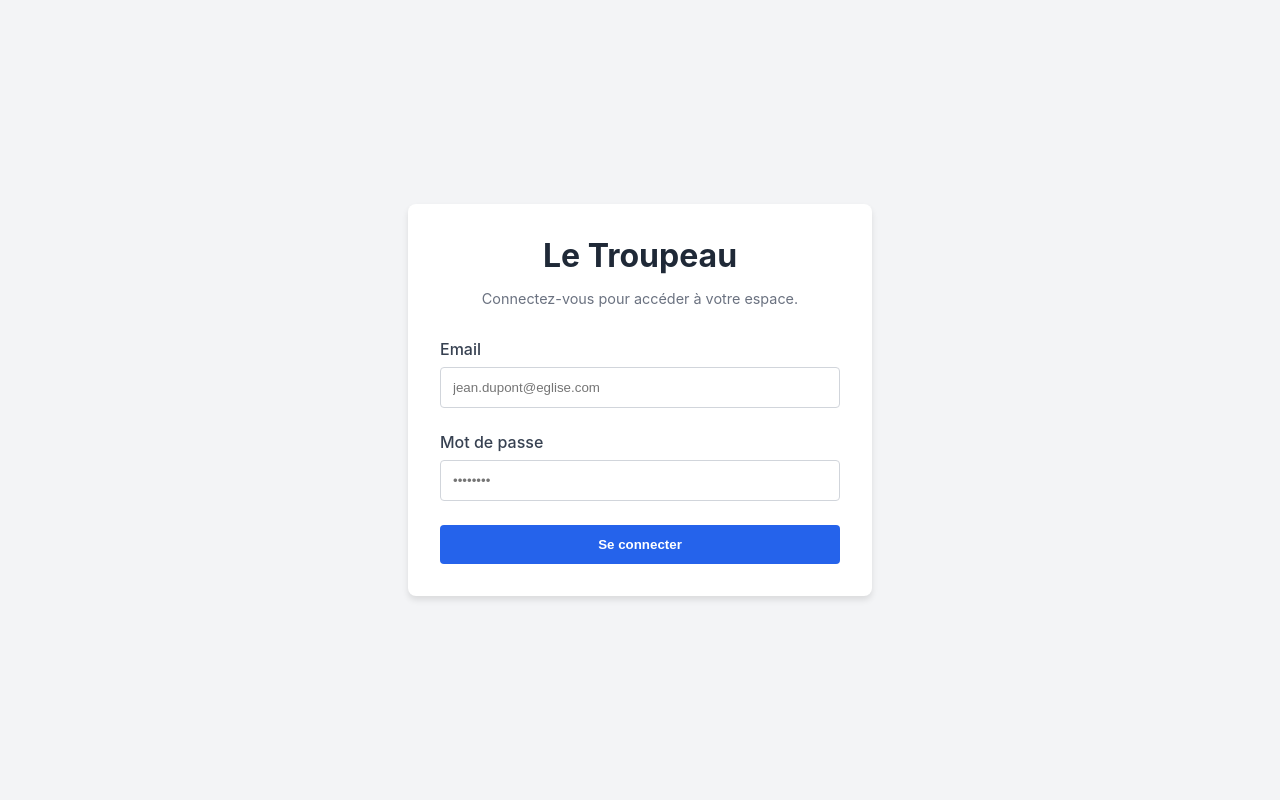
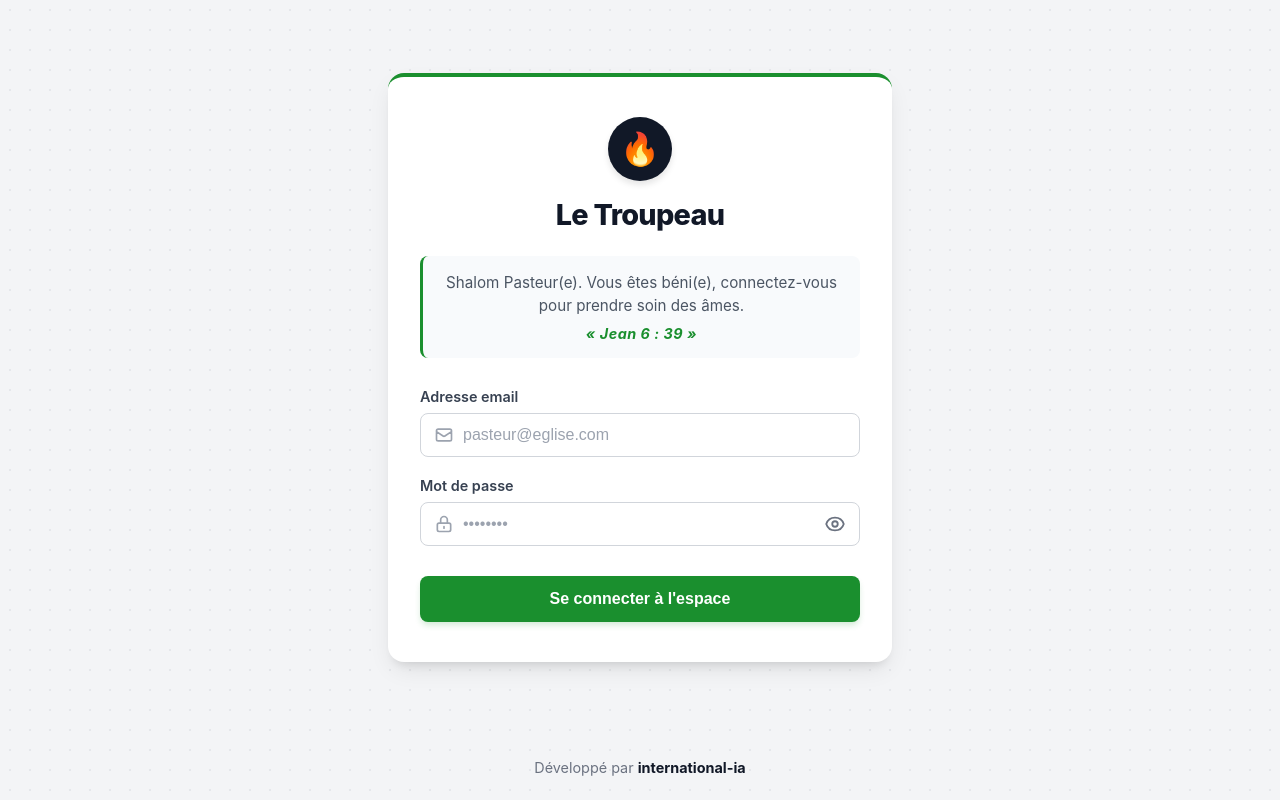
Before and after one commit to Carlossongo93/Suivi_des_ames, a Vue app in the folder frontend-vue/: page /login in a window 1280 px wide. Built offline with nearby package versions, Linux system fonts and the light colour scheme.

Commit message:
Mise à jour de la page de connexion

```diff
--- a/frontend-vue/src/views/Login.vue
+++ b/frontend-vue/src/views/Login.vue
@@ -1,45 +1,98 @@
 <template>
+  <div class="login-layout">
     <div class="login-container">
+
+      <!-- Carte de connexion -->
       <div class="login-card">
-      <div class="header">
+
+        <!-- En-tête / Logo -->
+        <div class="brand-header">
+          <div class="logo-circle">
+            <span class="logo-icon">🔥</span>
+          </div>
           <h1>Le Troupeau</h1>
-        <p>Connectez-vous pour accéder à votre espace.</p>
         </div>
 
-      <!-- PrimeVue Components (simulés avec des classes standards pour le moment) -->
+        <!-- Message d'accueil spirituel -->
+        <div class="welcome-message">
+          <p>
+            Shalom Pasteur(e). Vous êtes béni(e), connectez-vous pour prendre soin des âmes.
+          </p>
+          <span class="bible-verse">« Jean 6 : 39 »</span>
+        </div>
+
+        <!-- Formulaire -->
         <form @submit.prevent="handleLogin" class="form-wrapper">
 
-        <div v-if="authStore.authError" class="error-message">
-          {{ authStore.authError }}
+          <!-- Alerte d'erreur -->
+          <div v-if="authStore.authError" class="error-alert">
+            <svg class="error-icon" fill="none" stroke="currentColor" viewBox="0 0 24 24" xmlns="http://www.w3.org/2000/svg"><path stroke-linecap="round" stroke-linejoin="round" stroke-width="2" d="M12 8v4m0 4h.01M21 12a9 9 0 11-18 0 9 9 0 0118 0z"></path></svg>
+            <span>{{ authStore.authError }}</span>
           </div>
 
+          <!-- Champ Email -->
           <div class="input-group">
-          <label for="email">Email</label>
+            <label for="email">Adresse email</label>
+            <div class="input-wrapper">
+              <svg class="input-icon" fill="none" stroke="currentColor" viewBox="0 0 24 24" xmlns="http://www.w3.org/2000/svg"><path stroke-linecap="round" stroke-linejoin="round" stroke-width="2" d="M3 8l7.89 5.26a2 2 0 002.22 0L21 8M5 19h14a2 2 0 002-2V7a2 2 0 00-2-2H5a2 2 0 00-2 2v10a2 2 0 002 2z"></path></svg>
               <input
                 id="email"
                 v-model="email"
                 type="email"
                 required
-            placeholder="jean.dupont@eglise.com"
+                placeholder="pasteur@eglise.com"
+                :disabled="isLoading"
               />
             </div>
+          </div>
 
+          <!-- Champ Mot de passe -->
           <div class="input-group">
             <label for="password">Mot de passe</label>
+            <div class="input-wrapper">
+              <svg class="input-icon" fill="none" stroke="currentColor" viewBox="0 0 24 24" xmlns="http://www.w3.org/2000/svg"><path stroke-linecap="round" stroke-linejoin="round" stroke-width="2" d="M12 15v2m-6 4h12a2 2 0 002-2v-6a2 2 0 00-2-2H6a2 2 0 00-2 2v6a2 2 0 002 2zm10-10V7a4 4 0 00-8 0v4h8z"></path></svg>
+
               <input
                 id="password"
                 v-model="password"
-            type="password"
+                :type="showPassword ? 'text' : 'password'"
                 required
                 placeholder="••••••••"
+                :disabled="isLoading"
               />
+
+              <!-- Bouton Afficher/Masquer -->
+              <button
+                type="button"
+                class="btn-toggle-password"
+                @click="showPassword = !showPassword"
+                title="Afficher/Masquer le mot de passe"
+              >
+                <svg v-if="!showPassword" class="eye-icon" fill="none" stroke="currentColor" viewBox="0 0 24 24" xmlns="http://www.w3.org/2000/svg"><path stroke-linecap="round" stroke-linejoin="round" stroke-width="2" d="M15 12a3 3 0 11-6 0 3 3 0 016 0z"></path><path stroke-linecap="round" stroke-linejoin="round" stroke-width="2" d="M2.458 12C3.732 7.943 7.523 5 12 5c4.478 0 8.268 2.943 9.542 7-1.274 4.057-5.064 7-9.542 7-4.477 0-8.268-2.943-9.542-7z"></path></svg>
+                <svg v-else class="eye-icon" fill="none" stroke="currentColor" viewBox="0 0 24 24" xmlns="http://www.w3.org/2000/svg"><path stroke-linecap="round" stroke-linejoin="round" stroke-width="2" d="M13.875 18.825A10.05 10.05 0 0112 19c-4.478 0-8.268-2.943-9.543-7a9.97 9.97 0 011.563-3.029m5.858.908a3 3 0 114.243 4.243M9.878 9.878l4.242 4.242M9.88 9.88l-3.29-3.29m7.532 7.532l3.29 3.29M3 3l3.59 3.59m0 0A9.953 9.953 0 0112 5c4.478 0 8.268 2.943 9.543 7a10.025 10.025 0 01-4.132 5.411m0 0L21 21"></path></svg>
+              </button>
+            </div>
           </div>
 
+          <!-- Bouton de validation -->
           <button type="submit" :disabled="isLoading" class="btn-submit">
-          {{ isLoading ? 'Connexion en cours...' : 'Se connecter' }}
+            <span v-if="isLoading" class="spinner-inline"></span>
+            {{ isLoading ? 'Connexion en cours...' : 'Se connecter à l\'espace' }}
           </button>
         </form>
       </div>
+
+    </div>
+
+    <!-- Pied de page -->
+    <footer class="login-footer">
+      <p>
+        Développé par
+        <a href="https://international-ia.tech" target="_blank" rel="noopener noreferrer" class="agency-link">
+          international-ia
+        </a>
+      </p>
+    </footer>
   </div>
 </template>
 
@@ -53,6 +106,7 @@ const authStore = useAuthStore();
 
 const email = ref('');
 const password = ref('');
+const showPassword = ref(false); // État pour la visibilité du mot de passe
 const isLoading = ref(false);
 
 const handleLogin = async () => {
@@ -68,75 +122,262 @@ const handleLogin = async () => {
 </script>
 
 <style scoped>
-/* Styles de base pour rendre le formulaire présentable avant l'intégration PrimeVue complète */
+/* --- MISE EN PAGE GLOBALE --- */
+.login-layout {
+  display: flex;
+  flex-direction: column;
+  min-height: 100vh;
+  background-color: #f3f4f6;
+  background-image: radial-gradient(#e5e7eb 1px, transparent 1px); /* Motif de fond subtil */
+  background-size: 20px 20px;
+}
+
 .login-container {
+  flex-grow: 1;
   display: flex;
   justify-content: center;
   align-items: center;
-  min-height: 100vh;
-  background-color: #f3f4f6;
+  padding: 20px;
 }
+
+/* --- CARTE DE CONNEXION --- */
 .login-card {
   background: white;
-  padding: 2rem;
+  padding: 40px 32px;
+  border-radius: 16px;
+  box-shadow: 0 10px 25px -5px rgba(0, 0, 0, 0.1), 0 8px 10px -6px rgba(0, 0, 0, 0.1);
+  width: 100%;
+  max-width: 440px;
+  border-top: 4px solid #1a8f2e; /* Bordure verte signature */
+}
+
+/* --- EN-TÊTE --- */
+.brand-header {
+  display: flex;
+  flex-direction: column;
+  align-items: center;
+  margin-bottom: 24px;
+}
+
+.logo-circle {
+  width: 64px;
+  height: 64px;
+  background-color: #111827;
+  border-radius: 50%;
+  display: flex;
+  justify-content: center;
+  align-items: center;
+  margin-bottom: 16px;
+  box-shadow: 0 4px 6px rgba(0, 0, 0, 0.1);
+}
+
+.logo-icon {
+  font-size: 2rem;
+}
+
+.brand-header h1 {
+  margin: 0;
+  color: #111827;
+  font-size: 1.8rem;
+  font-weight: 800;
+  letter-spacing: -0.025em;
+}
+
+/* --- MESSAGE D'ACCUEIL SPIRITUEL --- */
+.welcome-message {
+  text-align: center;
+  margin-bottom: 30px;
+  padding: 16px;
+  background-color: #f8fafc;
   border-radius: 8px;
-  box-shadow: 0 4px 6px rgba(0, 0, 0, 0.1);
+  border-left: 3px solid #1a8f2e;
+}
+
+.welcome-message p {
+  color: #4b5563;
+  font-size: 0.95rem;
+  line-height: 1.5;
+  margin: 0 0 8px 0;
+}
+
+.bible-verse {
+  display: block;
+  color: #1a8f2e;
+  font-weight: 700;
+  font-style: italic;
+  font-size: 0.9rem;
+  letter-spacing: 0.5px;
+}
+
+/* --- FORMULAIRE --- */
+.form-wrapper {
+  display: flex;
+  flex-direction: column;
+  gap: 20px;
+}
+
+.input-group {
+  display: flex;
+  flex-direction: column;
+  gap: 8px;
+}
+
+.input-group label {
+  font-weight: 600;
+  color: #374151;
+  font-size: 0.9rem;
+}
+
+.input-wrapper {
+  position: relative;
+  display: flex;
+  align-items: center;
+}
+
+.input-icon {
+  position: absolute;
+  left: 14px;
+  width: 20px;
+  height: 20px;
+  color: #9ca3af;
+}
+
+.input-wrapper input {
   width: 100%;
-  max-width: 400px;
+  padding: 12px 14px 12px 42px; /* Espace pour l'icône à gauche */
+  border: 1px solid #d1d5db;
+  border-radius: 8px;
+  font-size: 1rem;
+  color: #111827;
+  background-color: #ffffff;
+  transition: all 0.2s ease;
 }
-.header {
+
+/* Espace supplémentaire à droite pour le bouton de l'œil */
+#password {
+  padding-right: 45px;
+}
+
+.input-wrapper input:focus {
+  outline: none;
+  border-color: #1a8f2e;
+  box-shadow: 0 0 0 3px rgba(26, 143, 46, 0.15);
+}
+
+.input-wrapper input::placeholder {
+  color: #9ca3af;
+}
+
+/* --- BOUTON AFFICHER/MASQUER MOT DE PASSE --- */
+.btn-toggle-password {
+  position: absolute;
+  right: 10px;
+  background: none;
+  border: none;
+  padding: 4px;
+  cursor: pointer;
+  color: #6b7280;
+  display: flex;
+  align-items: center;
+  justify-content: center;
+  transition: color 0.2s;
+}
+
+.btn-toggle-password:hover {
+  color: #1a8f2e;
+}
+
+.eye-icon {
+  width: 22px;
+  height: 22px;
+}
+
+/* --- BOUTON DE SOUMISSION --- */
+.btn-submit {
+  display: flex;
+  justify-content: center;
+  align-items: center;
+  gap: 10px;
+  width: 100%;
+  padding: 14px;
+  background-color: #1a8f2e;
+  color: white;
+  border: none;
+  border-radius: 8px;
+  font-weight: 700;
+  font-size: 1rem;
+  cursor: pointer;
+  transition: all 0.2s ease;
+  margin-top: 10px;
+  box-shadow: 0 4px 6px -1px rgba(26, 143, 46, 0.2);
+}
+
+.btn-submit:hover:not(:disabled) {
+  background-color: #157324;
+  transform: translateY(-1px);
+}
+
+.btn-submit:disabled {
+  background-color: #71b87d;
+  cursor: not-allowed;
+  box-shadow: none;
+}
+
+/* Animation de chargement dans le bouton */
+.spinner-inline {
+  width: 16px;
+  height: 16px;
+  border: 2px solid rgba(255, 255, 255, 0.3);
+  border-top-color: white;
+  border-radius: 50%;
+  animation: spin 1s linear infinite;
+}
+
+@keyframes spin {
+  to { transform: rotate(360deg); }
+}
+
+/* --- GESTION DES ERREURS --- */
+.error-alert {
+  display: flex;
+  align-items: center;
+  gap: 10px;
+  background-color: #fef2f2;
+  color: #b91c1c;
+  padding: 12px 16px;
+  border-radius: 8px;
+  font-size: 0.9rem;
+  border: 1px solid #fecaca;
+}
+
+.error-icon {
+  width: 20px;
+  height: 20px;
+  flex-shrink: 0;
+}
+
+/* --- PIED DE PAGE (SIGNATURE) --- */
+.login-footer {
   text-align: center;
-  margin-bottom: 2rem;
+  padding: 24px;
 }
-.header h1 {
+
+.login-footer p {
   margin: 0;
-  color: #1f2937;
-}
-.header p {
   color: #6b7280;
   font-size: 0.9rem;
 }
-.input-group {
-  margin-bottom: 1.5rem;
+
+.agency-link {
+  color: #111827;
+  font-weight: 700;
+  text-decoration: none;
+  transition: all 0.2s;
+  border-bottom: 1px solid transparent;
 }
-.input-group label {
-  display: block;
-  margin-bottom: 0.5rem;
-  font-weight: 500;
-  color: #374151;
-}
-.input-group input {
-  width: 100%;
-  padding: 0.75rem;
-  border: 1px solid #d1d5db;
-  border-radius: 4px;
-  box-sizing: border-box;
-}
-.btn-submit {
-  width: 100%;
-  padding: 0.75rem;
-  background-color: #2563eb;
-  color: white;
-  border: none;
-  border-radius: 4px;
-  font-weight: bold;
-  cursor: pointer;
-  transition: background-color 0.2s;
-}
-.btn-submit:hover:not(:disabled) {
-  background-color: #1d4ed8;
-}
-.btn-submit:disabled {
-  background-color: #93c5fd;
-  cursor: not-allowed;
-}
-.error-message {
-  background-color: #fee2e2;
-  color: #b91c1c;
-  padding: 0.75rem;
-  border-radius: 4px;
-  margin-bottom: 1rem;
-  font-size: 0.9rem;
-  text-align: center;
+
+.agency-link:hover {
+  color: #1a8f2e;
+  border-bottom-color: #1a8f2e;
 }
 </style>
```
Lines whose indentation alone changed are shown as unchanged.
